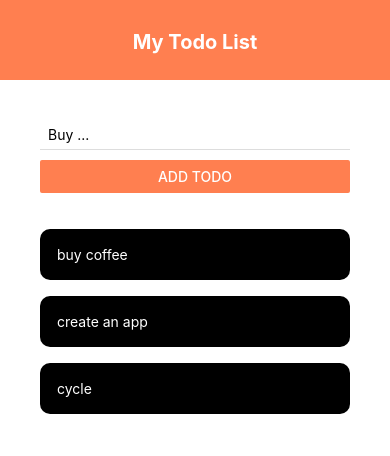
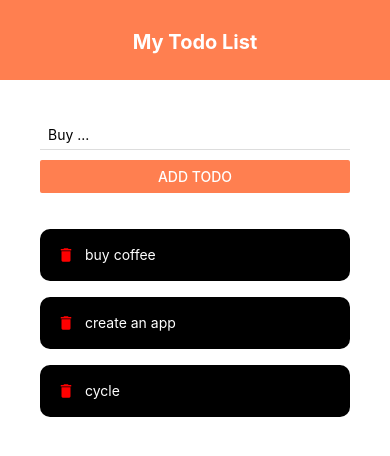
Before and after one commit to aashiqahmed98/todo-list-react-native-app, a React Native app: screen / in a window 390 px wide. Shown: the top 456 px of the page. Built offline with nearby package versions, Linux system fonts and the light colour scheme.

Commit message:
add delete icon

```diff
--- a/components/TodoItem.js
+++ b/components/TodoItem.js
@@ -1,9 +1,13 @@
 import { StyleSheet, Text, View, TouchableOpacity } from 'react-native'
+import { MaterialIcons } from '@expo/vector-icons'
 
 function TodoItem({ item, pressHandler }) {
 	return (
 		<TouchableOpacity onPress={() => pressHandler(item.key)}>
-			<Text style={styles.item}>{item.text}</Text>
+			<View style={styles.item}>
+				<MaterialIcons name='delete' color='red' size={18} />
+				<Text style={styles.text}>{item.text}</Text>
+			</View>
 		</TouchableOpacity>
 	)
 }
@@ -13,10 +17,14 @@
 		padding: 16,
 		marginTop: 16,
 		backgroundColor: 'black',
-		color: 'white',
 		borderWidth: 1,
 		borderStyle: 'dashed',
 		borderRadius: 10,
+		flexDirection: 'row',
+	},
+	text: {
+		color: 'white',
+		marginLeft: 10,
 	},
 })
 
```
